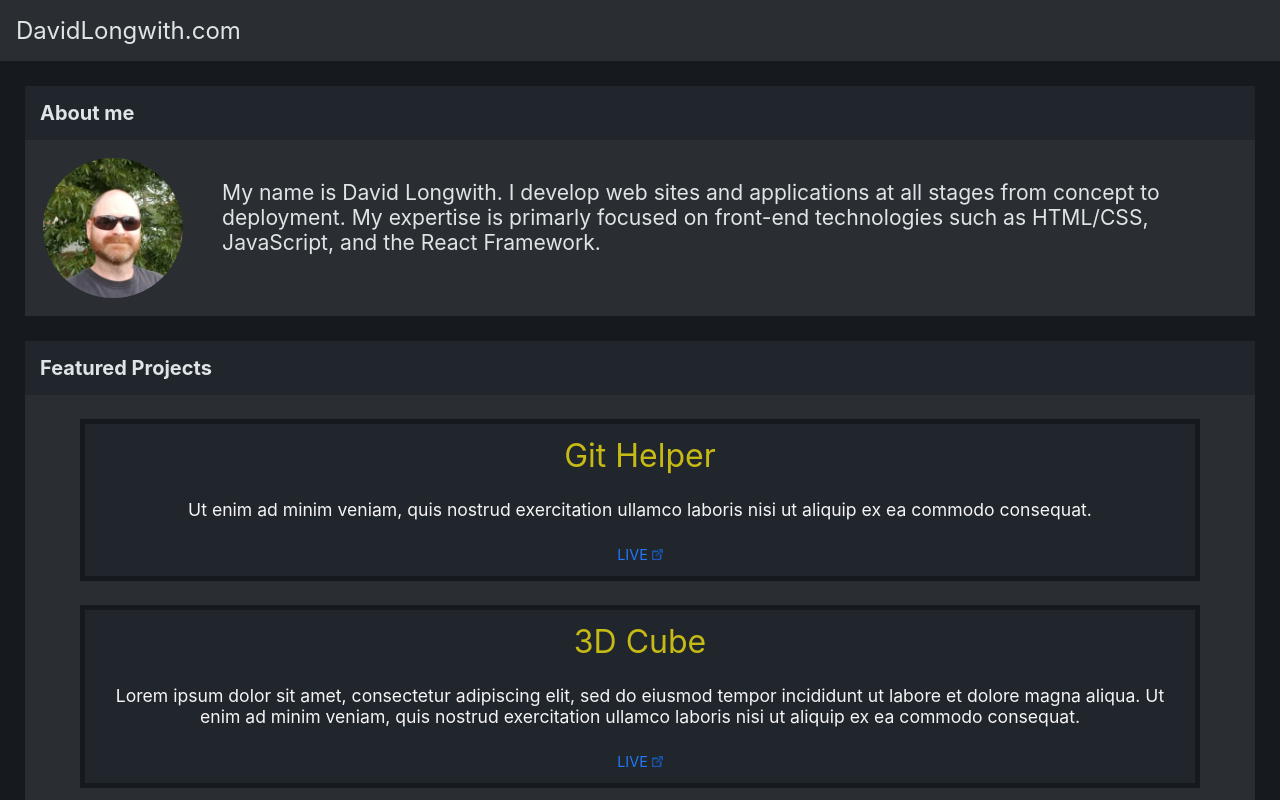
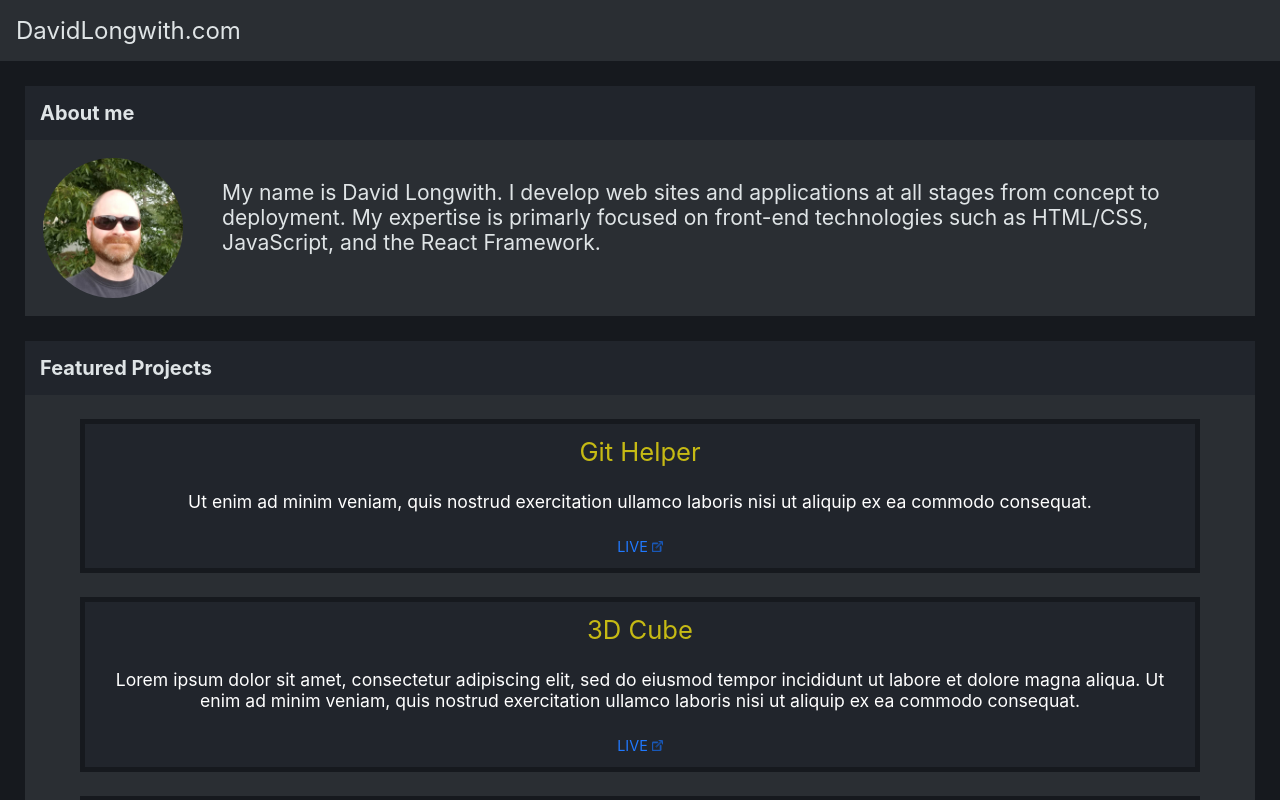
Before and after one commit to davidlongwith/david-home, a React (Create React App) app: page / in a window 1280 px wide. Shown: the top 800 px of the page. Built offline with nearby package versions, Linux system fonts and the light colour scheme.

Commit message:
save point

```diff
--- a/src/css/project-entry.css
+++ b/src/css/project-entry.css
@@ -15,11 +15,11 @@
 
 .project-title p {
   color: rgb(198, 186, 20);
-  font-size: 2em;
+  font-size: 1.6em;
 }
 
 .project-description {
-  color: whitesmoke;
+  color: #fff;
   font-size: 1.1em;
 }
 
```
